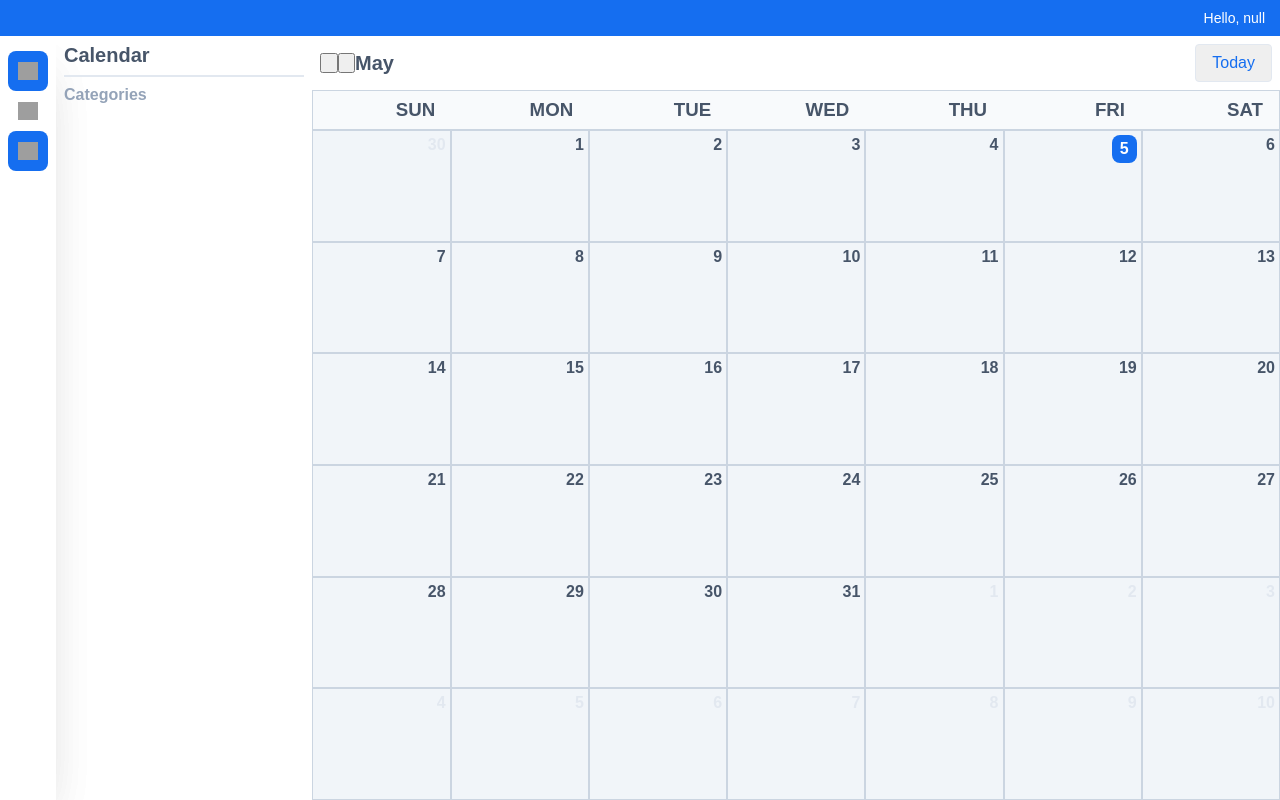
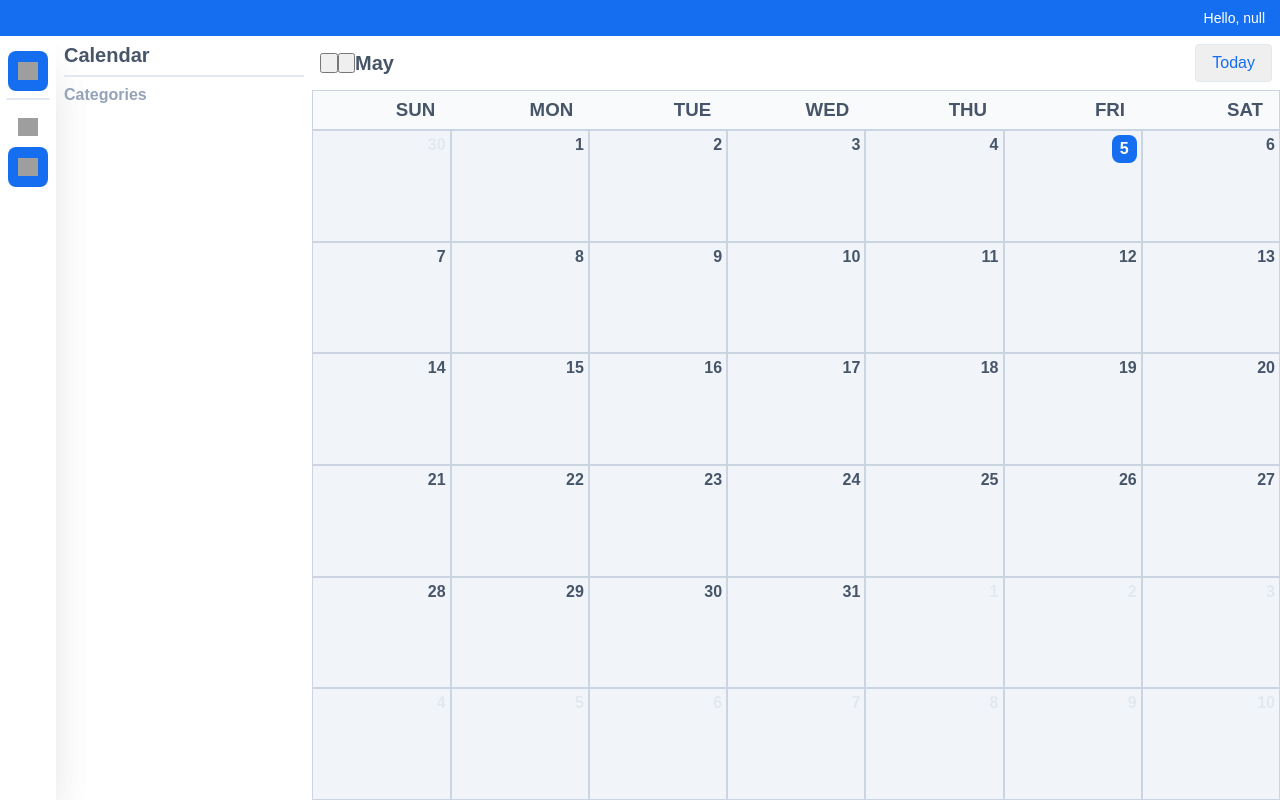
Before and after one commit to mmfallacy/task-space, a SvelteKit app: page /calendar in a window 1280 px wide. Built offline with nearby package versions, Linux system fonts and the light colour scheme; grey boxes are pictures that could not be loaded; some icons are missing.

Commit message:
feat: sidebar separator

```diff
--- a/src/components/Sidebar.svelte
+++ b/src/components/Sidebar.svelte
@@ -12,7 +12,7 @@
         <div class="plusbutton" />
     </button>
 
-    <button class="line" style="width: 50px;" />
+    <hr />
 
     <button class="not-selected">
         <div class="homebutton" />
@@ -78,12 +78,11 @@
         border: none;
     }
 
-    .line {
-        cursor: pointer;
-
-        background: E2E8F0;
+    hr {
+        border: 1px solid #e2e8f0;
         border-radius: 8px;
-        border: none;
+        margin: 7px 0;
+        width: 80%;
     }
 
     .selected {
```
